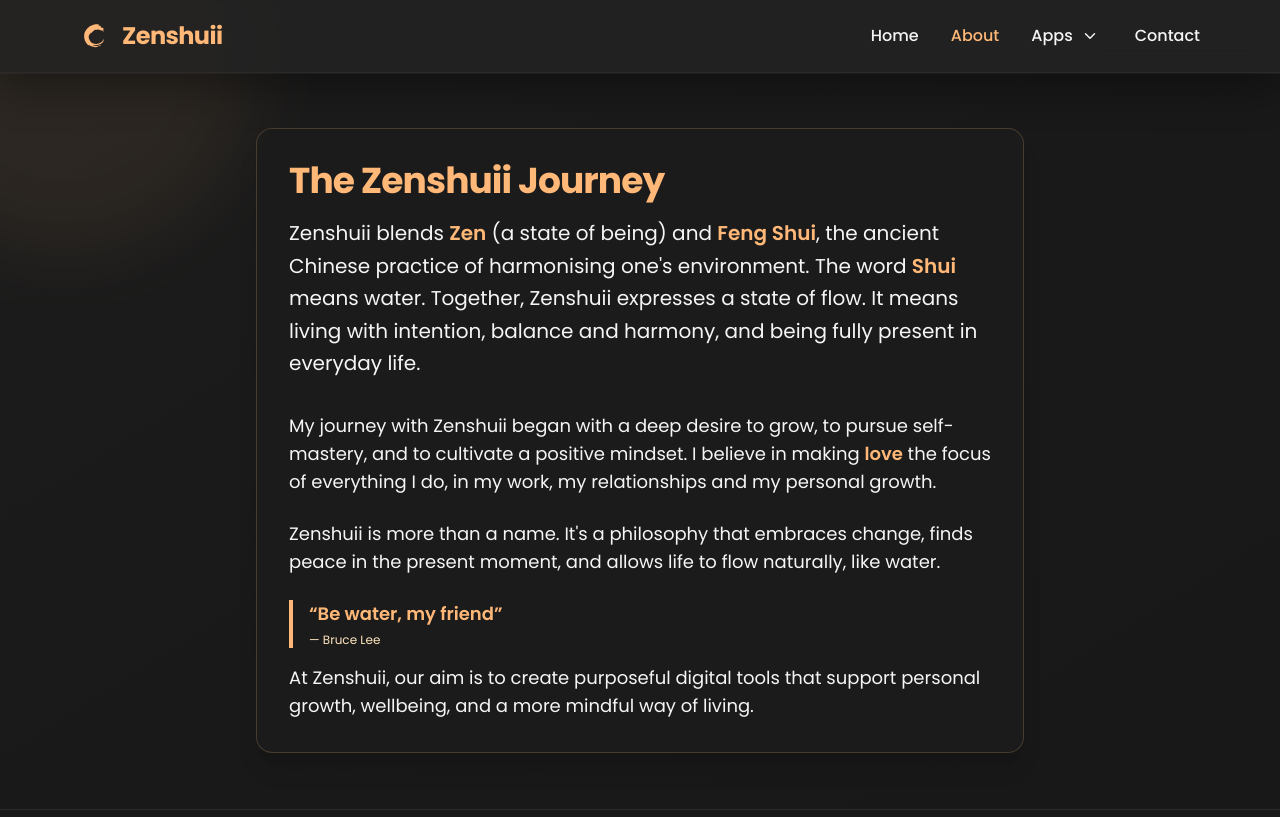
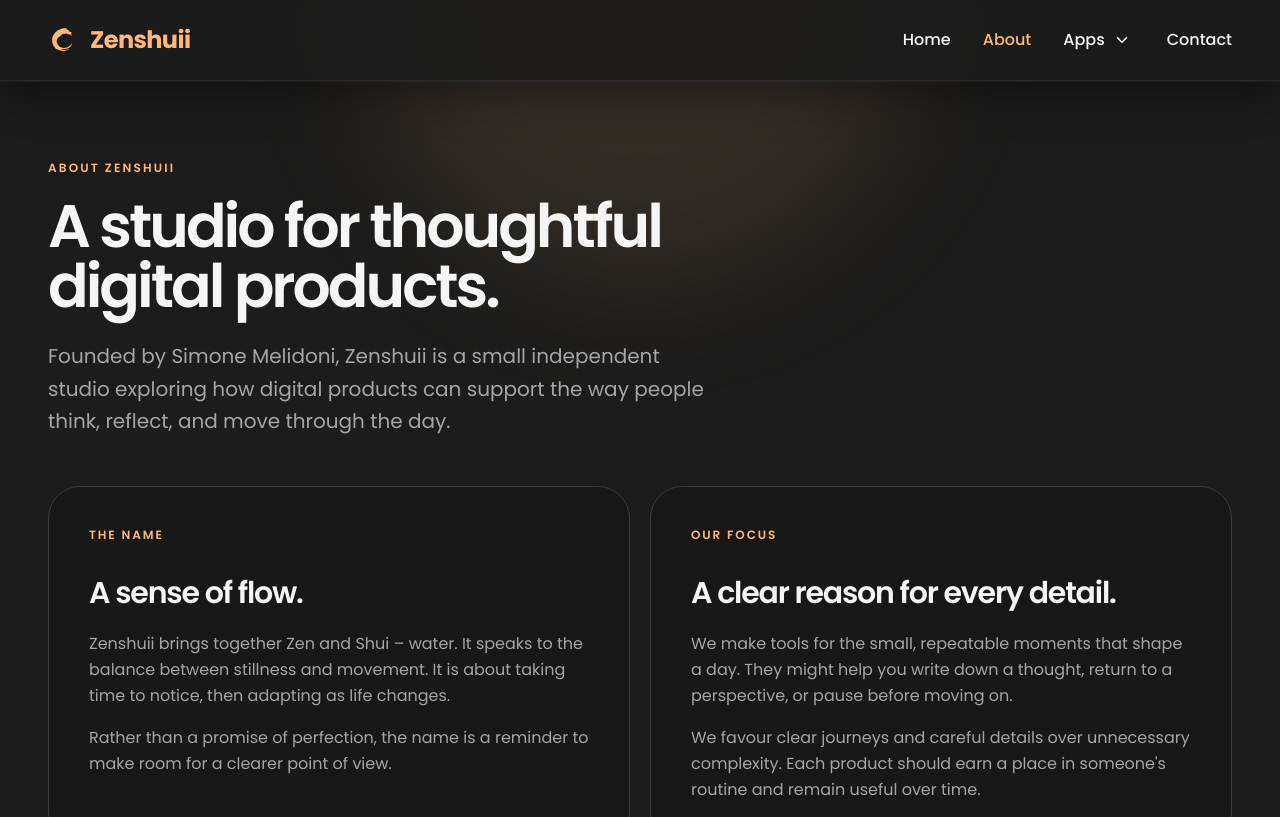
Before and after one commit to Zenshuii/zenshuii-web, a Next.js app: page /about in a window 1280 px wide. Shown: the top 817 px of the page. Built offline with nearby package versions, Linux system fonts and the light colour scheme.

Commit message:
style(pages): align apps about contact navigation and footer

```diff
--- a/src/app/about/page.tsx
+++ b/src/app/about/page.tsx
@@ -1,82 +1,86 @@
 'use client';
 
 import { motion, useReducedMotion } from 'framer-motion';
-import { calmTransition, createRevealMotion } from '@/utils/motion';
+import { createRevealMotion, createViewportRevealMotion } from '@/utils/motion';
 
 export default function AboutPage() {
   const shouldReduceMotion = useReducedMotion();
+  const reveal = (delay = 0) =>
+    createRevealMotion(shouldReduceMotion, { delay });
 
   return (
-    <section className="relative flex w-full flex-1 flex-col items-center justify-center bg-linear-to-br from-(--color-surface-2) via-(--color-surface-3-a60) to-(--color-surface-1) px-4 pt-18 pb-14 sm:px-4">
-      <motion.div
-        initial={
-          shouldReduceMotion
-            ? false
-            : { scale: 0.7, opacity: 0, y: -60, x: -60 }
-        }
-        animate={
-          shouldReduceMotion
-            ? undefined
-            : { scale: 1, opacity: 0.7, y: 0, x: 0 }
-        }
-        transition={{ ...calmTransition, duration: 1.2 }}
-        className="pointer-events-none absolute top-0 left-0 z-0 h-64 w-64 rounded-full bg-(--color-accent-a10) blur-2xl md:-top-32 md:-left-32 md:h-96 md:w-96"
+    <section className="relative flex flex-1 overflow-hidden bg-(--color-surface-2) px-5 pt-32 pb-16 sm:px-8 sm:pt-40 sm:pb-24 lg:px-12">
+      <div
         aria-hidden="true"
+        className="pointer-events-none absolute top-0 left-1/2 h-96 w-96 -translate-x-1/2 -translate-y-1/2 rounded-full bg-(--color-accent-a05) blur-2xl sm:h-140 sm:w-140 sm:bg-(--color-accent-a10) sm:blur-3xl"
       />
-      <motion.article
-        {...createRevealMotion(shouldReduceMotion, { distance: 24 })}
-        className="relative z-10 mt-14 w-full max-w-3xl rounded-2xl border border-(--color-accent-a20) bg-(--color-surface-2-a90) p-3 text-center text-base shadow-xl sm:mt-14 sm:p-8 sm:text-lg md:text-left md:text-xl">
+      <div className="relative mx-auto w-full max-w-7xl">
+        <div className="max-w-3xl">
+          <motion.p
+            {...reveal()}
+            className="text-xs font-semibold tracking-[0.18em] text-(--color-accent) uppercase">
+            About Zenshuii
+          </motion.p>
           <motion.h1
-          {...createRevealMotion(shouldReduceMotion, { delay: 0.1 })}
-          className="mb-4 text-2xl font-bold tracking-tight text-(--color-accent) sm:text-3xl md:text-4xl">
-          The Zenshuii Journey
+            {...reveal(0.08)}
+            className="mt-5 text-4xl font-semibold tracking-[-0.05em] text-(--color-on-surface) sm:text-5xl lg:text-6xl">
+            A studio for thoughtful digital products.
           </motion.h1>
           <motion.p
-          {...createRevealMotion(shouldReduceMotion, { delay: 0.2 })}
-          className="mb-8 text-base leading-relaxed text-(--color-on-surface) sm:text-lg md:text-xl">
-          Zenshuii blends{' '}
-          <span className="font-semibold text-(--color-accent)">Zen</span> (a
-          state of being) and{' '}
-          <span className="font-semibold text-(--color-accent)">Feng Shui</span>
-          , the ancient Chinese practice of harmonising one&apos;s environment.
-          The word{' '}
-          <span className="font-semibold text-(--color-accent)">Shui</span>{' '}
-          means water. Together, Zenshuii expresses a state of flow. It means
-          living with intention, balance and harmony, and being fully present in
-          everyday life.
+            {...reveal(0.16)}
+            className="mt-6 max-w-2xl text-lg leading-relaxed text-(--color-text-muted) sm:text-xl">
+            Founded by Simone Melidoni, Zenshuii is a small independent studio
+            exploring how digital products can support the way people think,
+            reflect, and move through the day.
           </motion.p>
-        <motion.div
-          {...createRevealMotion(shouldReduceMotion, { delay: 0.32 })}
-          className="space-y-6 text-base text-(--color-on-surface) md:text-lg">
+        </div>
+
+        <div className="mt-12 grid gap-5 md:grid-cols-2">
+          <motion.article
+            {...createViewportRevealMotion(shouldReduceMotion, { delay: 0.12 })}
+            className="rounded-(--radius-panel) border border-(--color-border-strong) bg-(--color-surface-1) p-7 sm:p-10">
+            <p className="text-xs font-semibold tracking-[0.16em] text-(--color-accent) uppercase">
+              The name
+            </p>
+            <h2 className="mt-8 text-2xl font-semibold tracking-[-0.04em] text-(--color-on-surface) sm:text-3xl">
+              A sense of flow.
+            </h2>
+            <div className="mt-5 space-y-4 text-base leading-relaxed text-(--color-text-muted)">
               <p>
-            My journey with Zenshuii began with a deep desire to grow, to pursue
-            self-mastery, and to cultivate a positive mindset. I believe in
-            making{' '}
-            <span className="font-semibold text-(--color-accent)">love</span>{' '}
-            the focus of everything I do, in my work, my relationships and my
-            personal growth.
+                Zenshuii brings together Zen and Shui – water. It speaks to the
+                balance between stillness and movement. It is about taking time
+                to notice, then adapting as life changes.
               </p>
               <p>
-            Zenshuii is more than a name. It&apos;s a philosophy that embraces
-            change, finds peace in the present moment, and allows life to flow
-            naturally, like water.
+                Rather than a promise of perfection, the name is a reminder to
+                make room for a clearer point of view.
               </p>
-          <blockquote className="my-4 border-l-4 border-(--color-accent) pl-4 font-semibold text-(--color-accent) italic">
-            “Be water, my friend”
-            <footer className="mt-1 block text-xs font-normal text-(--color-accent-weak) not-italic">
-              —{' '}
-              <cite title="Bruce Lee" className="not-italic">
-                Bruce Lee
-              </cite>
-            </footer>
-          </blockquote>
+            </div>
+          </motion.article>
+          <motion.article
+            {...createViewportRevealMotion(shouldReduceMotion, { delay: 0.2 })}
+            className="rounded-(--radius-panel) border border-(--color-border-strong) bg-(--color-surface-1) p-7 sm:p-10">
+            <p className="text-xs font-semibold tracking-[0.16em] text-(--color-accent) uppercase">
+              Our focus
+            </p>
+            <h2 className="mt-8 text-2xl font-semibold tracking-[-0.04em] text-(--color-on-surface) sm:text-3xl">
+              A clear reason for every detail.
+            </h2>
+            <div className="mt-5 space-y-4 text-base leading-relaxed text-(--color-text-muted)">
               <p>
-            At Zenshuii, our aim is to create purposeful digital tools that
-            support personal growth, wellbeing, and a more mindful way of
-            living.
+                We make tools for the small, repeatable moments that shape a
+                day. They might help you write down a thought, return to a
+                perspective, or pause before moving on.
               </p>
-        </motion.div>
+              <p>
+                We favour clear journeys and careful details over unnecessary
+                complexity. Each product should earn a place in someone&apos;s
+                routine and remain useful over time.
+              </p>
+            </div>
           </motion.article>
+        </div>
+      </div>
     </section>
   );
 }
--- a/src/app/apps/page.tsx
+++ b/src/app/apps/page.tsx
@@ -1,85 +1,89 @@
 'use client';
 
+import { ArrowRight } from 'lucide-react';
+import { motion, useReducedMotion } from 'framer-motion';
+import Image from 'next/image';
 import Link from 'next/link';
 import { apps } from '@/data/apps';
-import { ImageWithSkeleton } from '@/components/ImageWithSkeleton';
-import { motion, useReducedMotion } from 'framer-motion';
 import { createRevealMotion, createViewportRevealMotion } from '@/utils/motion';
 
 export default function AppsPage() {
   const shouldReduceMotion = useReducedMotion();
+  const reveal = (delay = 0) =>
+    createRevealMotion(shouldReduceMotion, { delay });
+
   return (
-    <section className="relative flex w-full flex-1 flex-col items-center justify-center bg-(--color-surface-2) px-4 pt-18 pb-14 sm:px-4">
-      <div className="relative z-10 mt-14 w-full max-w-6xl sm:mt-14">
-        {/* Page introductory header */}
-        <section
-          aria-labelledby="apps-heading"
-          className="flex flex-col items-center justify-start pb-6 text-center sm:pb-8">
+    <section className="relative flex flex-1 overflow-hidden bg-(--color-surface-2) px-5 pt-32 pb-16 sm:px-8 sm:pt-40 sm:pb-24 lg:px-12">
+      <div
+        aria-hidden="true"
+        className="pointer-events-none absolute top-0 left-1/2 h-96 w-96 -translate-x-1/2 -translate-y-1/2 rounded-full bg-(--color-accent-a05) blur-2xl sm:h-140 sm:w-140 sm:bg-(--color-accent-a10) sm:blur-3xl"
+      />
+      <div className="relative mx-auto w-full max-w-7xl">
+        <div className="max-w-2xl">
+          <motion.p
+            {...reveal()}
+            className="text-xs font-semibold tracking-[0.18em] text-(--color-accent) uppercase">
+            Apps
+          </motion.p>
           <motion.h1
-            id="apps-heading"
-            className="mb-4 text-3xl font-bold tracking-tight text-(--color-accent) sm:mb-6 sm:text-5xl"
-            {...createRevealMotion(shouldReduceMotion, { distance: 32 })}>
-            Our Apps
+            {...reveal(0.08)}
+            className="mt-5 text-4xl font-semibold tracking-[-0.05em] text-(--color-on-surface) sm:text-5xl lg:text-6xl">
+            Products for everyday life.
           </motion.h1>
           <motion.p
-            className="mb-6 max-w-2xl text-base leading-relaxed text-balance text-(--color-on-surface) sm:mb-4 sm:max-w-4xl sm:text-lg"
-            {...createRevealMotion(shouldReduceMotion, {
-              delay: 0.12,
-              distance: 16,
+            {...reveal(0.16)}
+            className="mt-6 text-lg leading-relaxed text-(--color-text-muted) sm:text-xl">
+            A growing collection of apps for personal growth, wellbeing, and
+            everyday clarity.
+          </motion.p>
+        </div>
+
+        <div className="mt-12 grid gap-5 lg:grid-cols-2">
+          {apps.map((app, index) => (
+            <motion.div
+              key={app.slug}
+              {...createViewportRevealMotion(shouldReduceMotion, {
+                delay: 0.12 + index * 0.08,
               })}>
-            Mindful, purposeful digital tools crafted to support reflection,
-            focus, and personal growth. Explore what we&apos;ve released and
-            what we&apos;re experimenting with.
-          </motion.p>
-        </section>
-        {/* Apps grid */}
-        <section
-          aria-label="Available apps"
-          className="grid gap-x-4 gap-y-8 sm:grid-cols-2 lg:grid-cols-3">
-          {apps.map((app, i) => (
               <Link
-              key={app.slug}
                 href={app.href}
                 aria-label={`View details for ${app.name}`}
-              className="group block focus:outline-none focus-visible:rounded-2xl focus-visible:ring-2 focus-visible:ring-(--color-accent) focus-visible:ring-offset-2 focus-visible:ring-offset-(--color-surface-3) focus-visible:outline-none">
-              <motion.article
-                aria-labelledby={`app-${app.slug}-title`}
-                className="relative flex cursor-pointer flex-col overflow-hidden rounded-2xl border border-(--color-accent-a20) bg-(--color-surface-3-a70) p-4 shadow-xl ring-1 ring-(--color-accent-a10) transition-all duration-300 focus-within:border-(--color-accent) focus-within:ring-(--color-accent-a60) hover:-translate-y-1 hover:border-(--color-accent-a60) hover:shadow-2xl hover:ring-(--color-accent-a20) focus-visible:-translate-y-1 focus-visible:border-(--color-accent-a60) focus-visible:shadow-2xl focus-visible:ring-(--color-accent-a20) active:scale-98 sm:p-6"
-                {...createViewportRevealMotion(shouldReduceMotion, {
-                  delay: 0.2 + i * 0.08,
-                  distance: 24,
-                })}>
-                <div className="mb-5 flex h-32 w-full items-center justify-center rounded-xl bg-(--color-surface-3-a60) ring-1 ring-(--color-border) ring-inset">
-                  {app.image ? (
-                    <ImageWithSkeleton
+                className="group block rounded-(--radius-panel) focus-visible:ring-2 focus-visible:ring-(--color-accent) focus-visible:ring-offset-4 focus-visible:ring-offset-(--color-surface-2) focus-visible:outline-none">
+                <article className="relative h-full overflow-hidden rounded-(--radius-panel) border border-(--color-border-strong) bg-(--color-surface-1) p-7 transition-colors duration-300 group-hover:border-(--color-accent-a30) sm:p-10">
+                  <div
+                    aria-hidden="true"
+                    className="absolute top-0 left-0 h-px w-full bg-(--color-accent-a30) transition-[background-color,box-shadow] duration-300 group-hover:bg-(--color-accent) group-hover:shadow-[0_0_18px_2px_var(--color-accent-a30)]"
+                  />
+                  <div className="flex items-center justify-between">
+                    <p className="text-xs font-semibold tracking-[0.16em] text-(--color-accent) uppercase">
+                      Coming soon
+                    </p>
+                    {app.image && (
+                      <Image
                         src={app.image}
                         alt={`${app.name} logo`}
-                      width={96}
-                      height={96}
+                        width={48}
+                        height={48}
+                        className="rounded-full border border-(--color-accent-a30)"
                       />
-                  ) : (
-                    <span className="text-sm font-medium tracking-wide text-(--color-text-muted)">
-                      {app.tagline || 'App'}
-                    </span>
                     )}
                   </div>
-                <h2
-                  id={`app-${app.slug}-title`}
-                  className="mb-2 text-xl font-semibold text-(--color-on-surface) group-hover:text-(--color-accent)">
-                  {app.name}
+                  <h2 className="mt-12 text-3xl font-semibold tracking-[-0.045em] text-(--color-on-surface) sm:text-4xl">
+                    {app.name.replace(' App', '')}
                   </h2>
-                <p className="mb-6 line-clamp-4 text-sm leading-relaxed text-(--color-text-muted)">
-                  {app.description}
+                  <p className="mt-5 max-w-lg text-base leading-relaxed text-(--color-text-muted)">
+                    Daily perspective and personal journalling, designed for a
+                    steadier everyday practice.
                   </p>
-                <div className="mt-auto">
-                  <span className="inline-flex items-center gap-2 rounded-full bg-(--color-accent) px-5 py-2 text-sm font-semibold text-(--color-on-accent) shadow-(--shadow-button) transition-all duration-200 group-active:scale-95">
-                    View details
+                  <span className="mt-8 inline-flex items-center gap-2 text-sm font-semibold text-(--color-accent) transition-colors duration-200 group-hover:text-(--color-accent-hover)">
+                    Explore Stoic
+                    <ArrowRight size={17} aria-hidden="true" />
                   </span>
+                </article>
+              </Link>
+            </motion.div>
+          ))}
         </div>
-              </motion.article>
-            </Link>
-          ))}
-        </section>
       </div>
     </section>
   );
--- a/src/app/apps/stoic/page.tsx
+++ b/src/app/apps/stoic/page.tsx
@@ -25,13 +25,11 @@
               {...reveal()}
               className="mb-7 flex items-center gap-3 text-xs font-semibold tracking-[0.18em] text-(--color-accent) uppercase">
               <Link
-                href="/"
+                href="/apps"
                 className="inline-flex items-center gap-1.5 transition-colors duration-200 hover:text-(--color-accent-hover) focus-visible:rounded-sm focus-visible:ring-2 focus-visible:ring-(--color-accent) focus-visible:ring-offset-2 focus-visible:ring-offset-(--color-surface-2) focus-visible:outline-none">
                 <ArrowLeft size={14} aria-hidden="true" />
-                Zenshuii
+                All apps
               </Link>
-              <span className="h-3 w-px bg-(--color-accent-a30)" />
-              Flagship product
             </motion.div>
             <motion.div {...reveal(0.08)} className="flex items-center gap-4">
               <Image
--- a/src/app/contact/page.tsx
+++ b/src/app/contact/page.tsx
@@ -1,45 +1,58 @@
 'use client';
 
+import { ArrowUpRight, Mail } from 'lucide-react';
 import { motion, useReducedMotion } from 'framer-motion';
-import { Mail } from 'lucide-react';
 import { createRevealMotion } from '@/utils/motion';
 
 export default function ContactPage() {
   const shouldReduceMotion = useReducedMotion();
+  const reveal = (delay = 0) =>
+    createRevealMotion(shouldReduceMotion, { delay });
 
   return (
-    <section className="relative flex w-full flex-1 flex-col items-center justify-center bg-(--color-surface-2) px-4 pt-18 pb-14 sm:px-4">
-      <motion.article
-        {...createRevealMotion(shouldReduceMotion, { distance: 24 })}
-        className="relative z-10 mt-14 w-full max-w-xl rounded-2xl border border-(--color-accent-a20) bg-(--color-surface-2-a90) p-4 text-center shadow-xl sm:mt-14 sm:p-8 md:text-left">
+    <section className="relative flex flex-1 overflow-hidden bg-(--color-surface-2) px-5 pt-32 pb-16 sm:px-8 sm:pt-40 sm:pb-24 lg:items-center lg:px-12">
+      <div
+        aria-hidden="true"
+        className="pointer-events-none absolute top-0 left-1/2 h-96 w-96 -translate-x-1/2 -translate-y-1/2 rounded-full bg-(--color-accent-a05) blur-2xl sm:h-140 sm:w-140 sm:bg-(--color-accent-a10) sm:blur-3xl"
+      />
+      <div className="relative mx-auto grid w-full max-w-7xl items-end gap-12 lg:grid-cols-[minmax(0,1fr)_minmax(20rem,0.65fr)] lg:gap-20">
+        <div className="max-w-3xl">
+          <motion.p
+            {...reveal()}
+            className="text-xs font-semibold tracking-[0.18em] text-(--color-accent) uppercase">
+            Contact
+          </motion.p>
           <motion.h1
-          {...createRevealMotion(shouldReduceMotion, { delay: 0.1 })}
-          className="mb-4 text-3xl font-bold tracking-tight text-(--color-accent) md:text-4xl">
-          Get in Touch
+            {...reveal(0.08)}
+            className="mt-5 text-4xl font-semibold tracking-[-0.05em] text-(--color-on-surface) sm:text-5xl lg:text-6xl">
+            Let&apos;s start a conversation.
           </motion.h1>
           <motion.p
-          {...createRevealMotion(shouldReduceMotion, { delay: 0.2 })}
-          className="mb-8 text-lg text-(--color-on-surface) md:text-xl">
-          I&apos;d love to hear from you. Whether you have a question, feedback,
-          or just want to connect, feel free to reach out directly.
+            {...reveal(0.16)}
+            className="mt-6 max-w-xl text-lg leading-relaxed text-(--color-text-muted) sm:text-xl">
+            Questions about Stoic, future products, or a potential collaboration
+            are always welcome.
           </motion.p>
-        <motion.div
-          {...createRevealMotion(shouldReduceMotion, { delay: 0.32 })}
-          className="space-y-6 text-base text-(--color-on-surface) md:text-lg">
-          <div className="flex flex-col items-center gap-2 md:items-start">
-            <span className="text-sm font-medium text-(--color-text-muted)">
+        </div>
+
+        <motion.article
+          {...reveal(0.24)}
+          className="rounded-(--radius-panel) border border-(--color-border-strong) bg-(--color-surface-1) p-7 shadow-(--shadow-card) sm:p-10">
+          <p className="text-xs font-semibold tracking-[0.16em] text-(--color-accent) uppercase">
             Email
-            </span>
+          </p>
+          <p className="mt-5 text-xl font-semibold tracking-[-0.035em] text-(--color-on-surface)">
+            sim@zenshuii.com
+          </p>
           <a
             href="mailto:sim@zenshuii.com"
-              className="inline-flex cursor-pointer items-center gap-2 rounded-full bg-(--color-accent) px-6 py-2.5 text-sm font-semibold text-(--color-on-accent) shadow-(--shadow-button) transition-all duration-200 hover:bg-(--color-accent-hover) focus-visible:ring-2 focus-visible:ring-(--color-accent) focus-visible:ring-offset-2 focus-visible:ring-offset-(--color-surface-2) focus-visible:outline-none active:opacity-85 motion-safe:hover:-translate-y-px sm:text-base"
-              aria-label="Email">
-              <Mail size={18} aria-hidden="true" />
-              sim@zenshuii.com
+            className="mt-8 inline-flex cursor-pointer items-center justify-center gap-2 rounded-full bg-(--color-accent) px-6 py-3 text-sm font-semibold text-(--color-on-accent) shadow-(--shadow-button) transition-all duration-200 hover:bg-(--color-accent-hover) focus-visible:ring-2 focus-visible:ring-(--color-accent) focus-visible:ring-offset-2 focus-visible:ring-offset-(--color-surface-1) focus-visible:outline-none active:opacity-85 motion-safe:hover:-translate-y-px">
+            <Mail size={17} aria-hidden="true" />
+            Send an email
+            <ArrowUpRight size={16} aria-hidden="true" />
           </a>
+        </motion.article>
       </div>
-        </motion.div>
-      </motion.article>
     </section>
   );
 }
--- a/src/components/Footer.tsx
+++ b/src/components/Footer.tsx
@@ -8,8 +8,8 @@
 
 export function Footer() {
   return (
-    <footer className="mt-auto w-full border-t border-(--color-border) bg-(--color-surface-1) py-6">
-      <div className="mx-auto flex max-w-4xl flex-col items-center justify-between gap-6 px-4 sm:flex-row sm:items-start sm:gap-4">
+    <footer className="mt-auto w-full border-t border-(--color-border) bg-(--color-surface-1) py-7">
+      <div className="mx-auto flex max-w-7xl flex-col items-center justify-between gap-5 px-5 sm:flex-row sm:gap-8 sm:px-8 lg:px-12">
         <span className="text-center text-sm leading-relaxed text-(--color-text-muted) sm:text-left">
           &copy; {new Date().getFullYear()} Zenshuii by{' '}
           <Link
--- a/src/components/HomeHero.tsx
+++ b/src/components/HomeHero.tsx
@@ -103,7 +103,7 @@
               <Link
                 href="/about"
                 className="inline-flex cursor-pointer items-center justify-center gap-2 rounded-full px-5 py-3 text-sm font-medium text-(--color-on-surface) transition-colors duration-200 hover:text-(--color-accent) focus-visible:ring-2 focus-visible:ring-(--color-accent) focus-visible:ring-offset-2 focus-visible:ring-offset-(--color-surface-2) focus-visible:outline-none">
-                Our approach
+                About Zenshuii
                 <ArrowUpRight size={16} aria-hidden="true" />
               </Link>
             </motion.div>
--- a/src/components/Navbar.tsx
+++ b/src/components/Navbar.tsx
@@ -11,11 +11,11 @@
 
   return (
     <nav
-      className={`fixed top-0 left-0 w-full border-b border-(--color-border) bg-(--color-surface-3-a80) shadow-(--shadow-navigation) backdrop-blur-md transition-all ${open ? 'z-40' : 'z-50'}`}>
-      <div className="max-w-8xl mx-auto flex min-h-18 items-center justify-between px-8 py-4 md:px-20">
+      className={`fixed top-0 left-0 w-full border-b border-(--color-border) bg-(--color-surface-2-a90) shadow-(--shadow-navigation) backdrop-blur-md transition-all ${open ? 'z-40' : 'z-50'}`}>
+      <div className="mx-auto flex min-h-20 max-w-7xl items-center justify-between px-5 py-4 sm:px-8 lg:px-12">
         <Link
           href="/"
-          className="group relative inline-flex transform-gpu items-center gap-3 text-2xl font-bold tracking-tight text-(--color-accent) transition-colors duration-300 ease-out hover:text-(--color-accent-weak) focus-visible:rounded-sm focus-visible:ring-2 focus-visible:ring-(--color-accent) focus-visible:ring-offset-2 focus-visible:ring-offset-(--color-surface-3-a80) focus-visible:outline-none">
+          className="group relative inline-flex transform-gpu items-center gap-3 text-2xl font-bold tracking-tight text-(--color-accent) transition-colors duration-300 ease-out hover:text-(--color-accent-weak) focus-visible:rounded-sm focus-visible:ring-2 focus-visible:ring-(--color-accent) focus-visible:ring-offset-2 focus-visible:ring-offset-(--color-surface-2) focus-visible:outline-none">
           <span
             aria-hidden="true"
             className="h-7.5 w-7.5 shrink-0 bg-(--color-accent) transition-colors duration-300 group-hover:bg-(--color-accent-weak)"
@@ -36,7 +36,7 @@
         </Link>
         <DesktopNav />
         <button
-          className="cursor-pointer rounded-full p-1 text-2xl text-(--color-accent) transition hover:bg-(--color-accent-a15) focus:outline-none active:bg-(--color-accent-a20) md:hidden"
+          className="cursor-pointer rounded-full p-1 text-2xl text-(--color-accent) transition hover:bg-(--color-accent-a15) focus-visible:ring-2 focus-visible:ring-(--color-accent) focus-visible:ring-offset-2 focus-visible:ring-offset-(--color-surface-2) focus-visible:outline-none active:bg-(--color-accent-a20) md:hidden"
           aria-label="Open menu"
           onClick={() => setOpen(true)}>
           <Menu size={32} />
```
Also changed, not shown: src/components/DesktopNav.tsx (+3 -4 lines), src/components/MobileNav.tsx (+5 -5 lines). Lines whose indentation alone changed are shown as unchanged.
